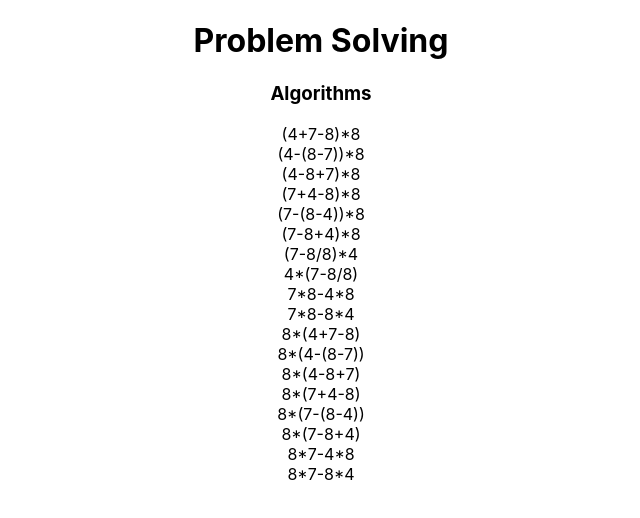
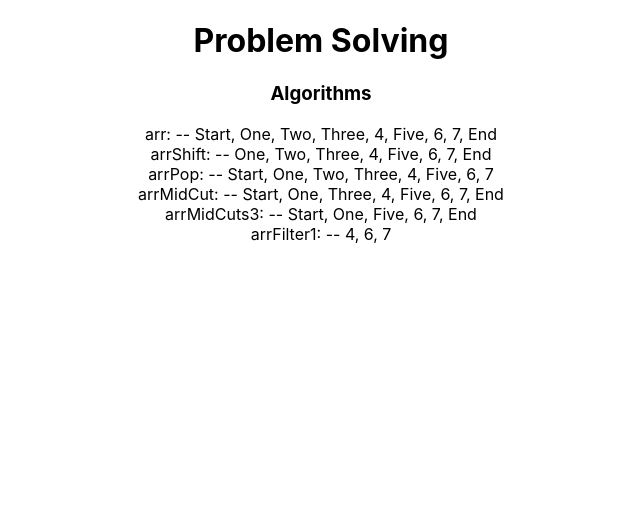
Before and after one commit to callumgrayson/problem-solving, a React (Create React App) app: page / in a window 1280 px wide. Shown: the top 518 px of the page, without its empty margins (319-959 px from the left). Built offline with nearby package versions, Linux system fonts and the light colour scheme.

Commit message:
added hacker rank problems

```diff
--- a/src/App.js
+++ b/src/App.js
@@ -3,6 +3,7 @@ import algorithms from './Components/Rosetta-01-100Doors';
 import algorithms02 from './Components/Rosetta-02-24Game';
 import Euler from './Components/Euler';
 import Simulations from './Components/Simulations';
+import HackerRank from './Components/HackerRank';
 import './App.css';
 
 const AlgsProject = () => {
@@ -15,9 +16,12 @@ const AlgsProject = () => {
   const outputE02 = () => Euler.SumEvenFibs(23); // 4 operations
   const outputS01 = () => Simulations.playGames(300, 7, 4, 5); // rounds, stopA, stopB
   const outputz = (str) => {return [eval(str)]}; // rounds, stopA, stopB
+  const outputH01 = () => HackerRank.waitingTime([1,1,1,1], 0);
+  const outputH02 = () => HackerRank.reformatDate();
+  const outputH03 = () => HackerRank.arrayPlay();
 
 
-  const show = outputR02a(); // Change this to see an algorithm output
+  const show = outputH03(); // Change this to see an algorithm output
 
   return (
     <div>
--- /dev/null
+++ b/src/Components/HackerRank.js
@@ -0,0 +1,138 @@
+const HackerRank = {
+
+  waitingTime(tickets, p) {
+    // Write your code here
+    const jVal = tickets[p];
+
+    const sumValsLessThanJVal = tickets.reduce((acc, val) => {
+        console.log(jVal - 1);
+        console.log(val);
+        if (val >= (jVal)) {
+          console.log(acc + jVal - 1);
+            return acc + jVal - 1;
+        } else {
+            return acc + val;
+        }
+    }, 0);
+
+    console.log(sumValsLessThanJVal);
+
+    let lastPass = 0;
+    for (let i = 0; i < p; i++) {
+      console.log(tickets[i]);
+        if (tickets[i] >= jVal) {
+          lastPass += 1;
+        };
+    }
+
+    const retVal = sumValsLessThanJVal + lastPass + 1;
+
+    return [retVal];
+  },
+
+  reformatDate() {
+    const dates = [
+      "20th Oct 2052",
+      "6th Jun 1933",
+      "26th May 1960",
+      "20th Sep 1958",
+      "16th Mar 2068",
+      "25th May 1912",
+      "16th Dec 2018",
+      "26th Dec 2061",
+      "4th Nov 2030",
+      "28th Jul 1963"
+    ];
+
+    const monthsArr = ["Jan", "Feb", "Mar", "Apr", "May", "Jun", "Jul", "Aug", "Sep", "Oct", "Nov", "Dec"];
+
+    // loop through dates
+    const splitDates = dates.map(date => {
+      return date.split(" ");
+    });
+    console.log(splitDates);
+
+    // for each date split into arrays
+    // for the day str return just the integer by removing 'th'
+    const minusTH = splitDates.map(date => {
+      const dateSplit = date[0].split("");
+      const len2 = dateSplit.length - 2;
+      let tempDay = dateSplit.splice(0, len2);
+      if (tempDay.length < 2) {
+        tempDay.unshift("0");
+      }
+      let strJoined = tempDay.join("");
+
+      const newDate1 = date.slice(1);
+
+      newDate1.unshift(strJoined);
+      const newDate = [...newDate1];
+      return newDate;
+    });
+
+    console.log(minusTH);
+
+    function getMonth(int) {
+      return monthsArr.indexOf(int) + 1;
+    }
+
+    const retArr = minusTH.map(item => {
+      console.log(item[1]);
+      let newMonth = "" + getMonth(item[1]);
+      console.log(newMonth.length);
+      if (newMonth.length < 2) {
+        newMonth = "0" + newMonth;
+      }
+      item.splice(1, 1, newMonth);
+      console.log(newMonth);
+
+      console.log(item);
+
+      const retItem = `${item[2]}-${item[1]}-${item[0]}`;
+
+      return retItem;
+    });
+
+    return retArr;
+  },
+
+  arrayPlay() {
+
+    // Array Original
+    const arr = ["Start", "One", "Two", "Three", 4, "Five", 6, 7, "End"];
+    const arrShift = arr.slice(1);
+
+    // Array pop
+    const arrPop = arr.slice(0, arr.length - 1);
+
+    // Array remove from middle
+    const index1 = arr.indexOf("Two");
+    const arrMidCut = arr.slice(0, index1).concat(arr.slice(index1 + 1));
+
+    // Array remove multiple from middle
+    const index2 = arr.indexOf("Two");
+    const cutsLen = 3;
+    const arrMidCuts3 = arr.slice(0, index2).concat(arr.slice(index2 + cutsLen));
+
+    // Filter array by type
+    const arrFilter1 = arr.filter(item => {
+      return typeof item === 'number';
+    });
+
+    // return Array of method outputs
+    const retArr = [
+      'arr: -- ' + arr.join(", "),
+      'arrShift: -- ' + arrShift.join(", "),
+      'arrPop: -- ' + arrPop.join(", "),
+      'arrMidCut: -- ' + arrMidCut.join(", "),
+      'arrMidCuts3: -- ' + arrMidCuts3.join(", "),
+      'arrFilter1: -- ' + arrFilter1.join(", "),
+    ]
+    return [...retArr];
+  },
+
+}
+
+
+
+export default HackerRank;
```
